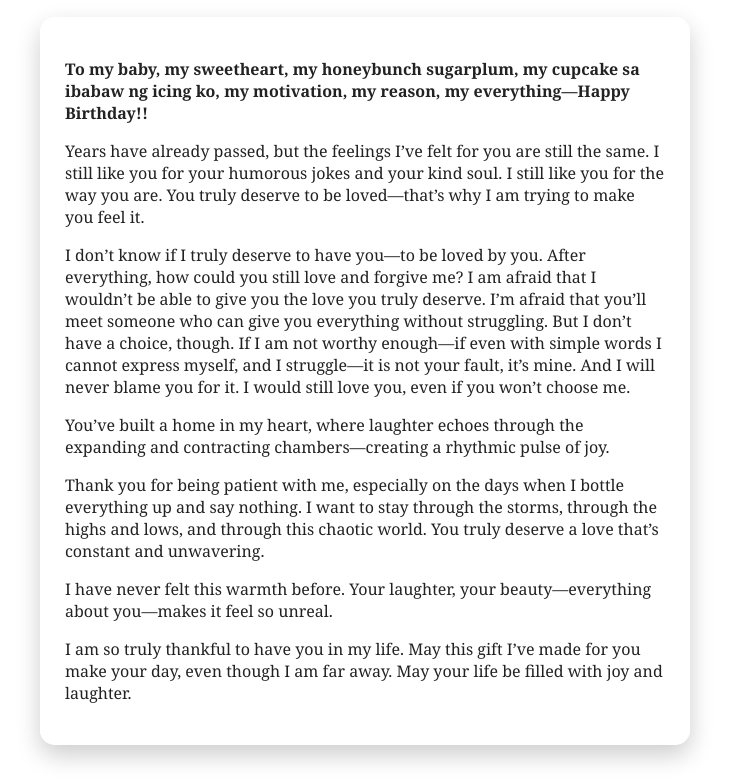
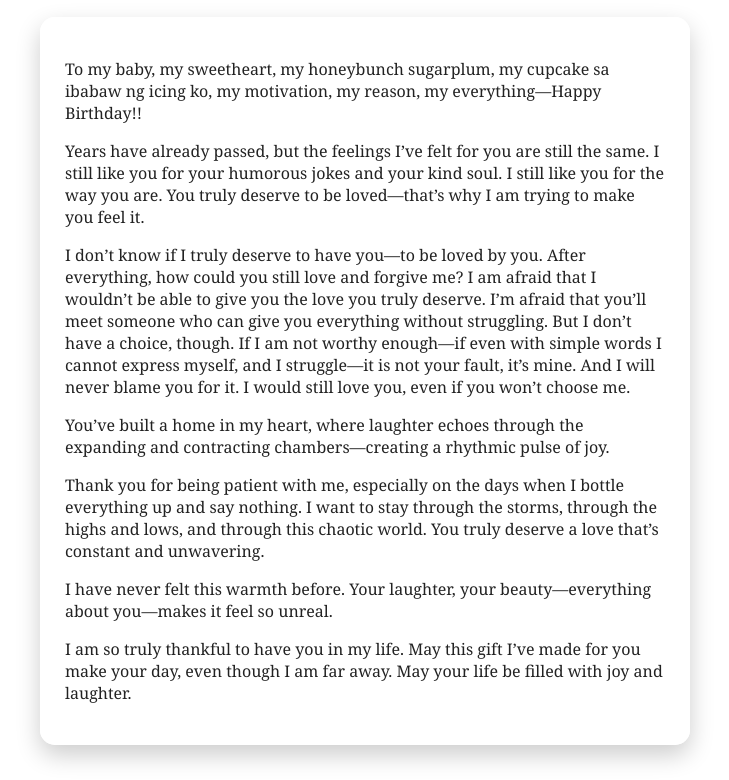
Before and after one commit to chewiiaa/Hi-gwen, a plain HTML site: page index.html in a window 1280 px wide. Both pictures are taken after a click on the picture 640 px from the left and 420 px from the top of the page. Shown: the part 60-840 px from the top of the page, without its empty margins (275-1004 px from the left). Drawn offline with Linux system fonts and the light colour scheme.

Commit message:
Update index.html

```diff
--- a/index.html
+++ b/index.html
@@ -57,11 +57,10 @@
     Your browser does not support the audio tag.
   </audio>
 
-  <!-- ❤️ Heart sticker (replace with your own PNG if needed) -->
   <img src="1000000398.png" alt="bunny" class="heart" onclick="showLetter()">
 
   <div id="letter" class="letter">
-    <p><strong>To my baby, my sweetheart, my honeybunch sugarplum, my cupcake sa ibabaw ng icing ko, my motivation, my reason, my everything—Happy Birthday!!</strong></p>
+    <p>To my baby, my sweetheart, my honeybunch sugarplum, my cupcake sa ibabaw ng icing ko, my motivation, my reason, my everything—Happy Birthday!!</strong></p>
 
     <p>Years have already passed, but the feelings I’ve felt for you are still the same. I still like you for your humorous jokes and your kind soul. I still like you for the way you are. You truly deserve to be loved—that’s why I am trying to make you feel it.</p>
 
```
